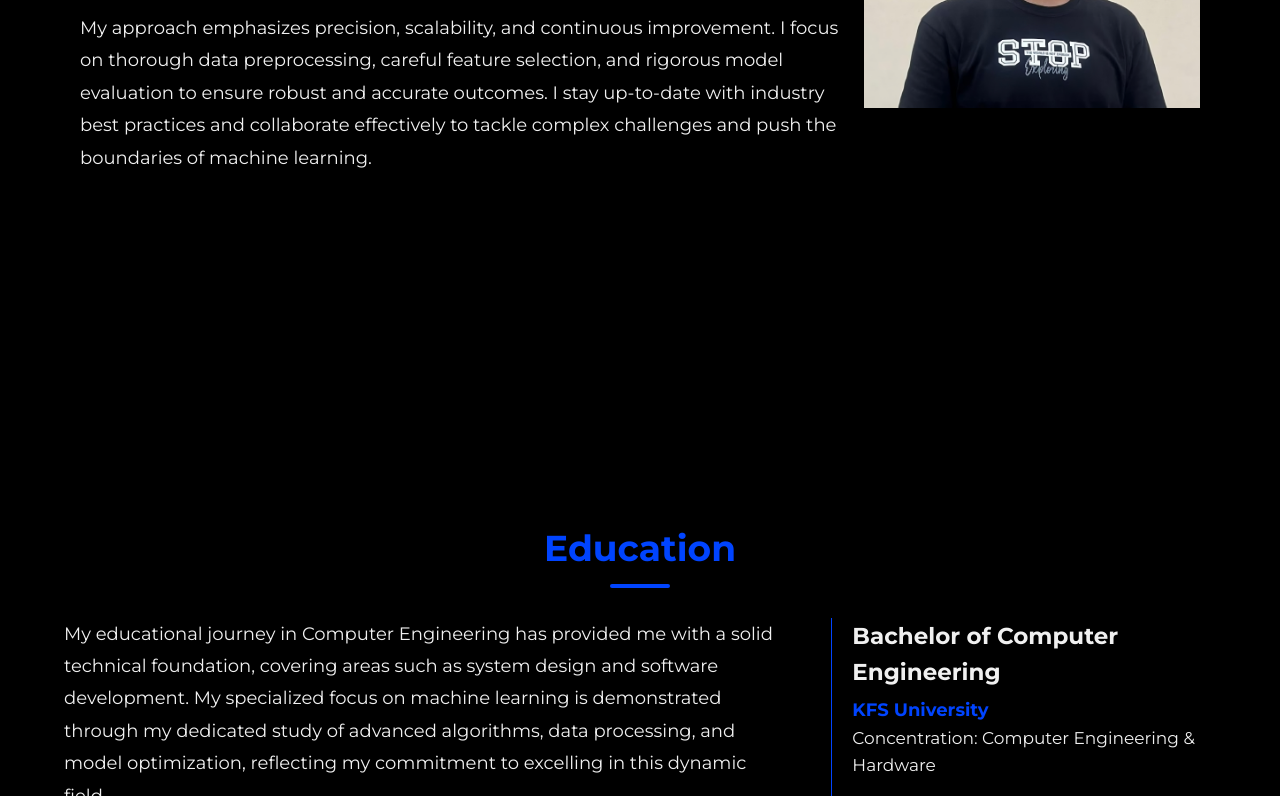
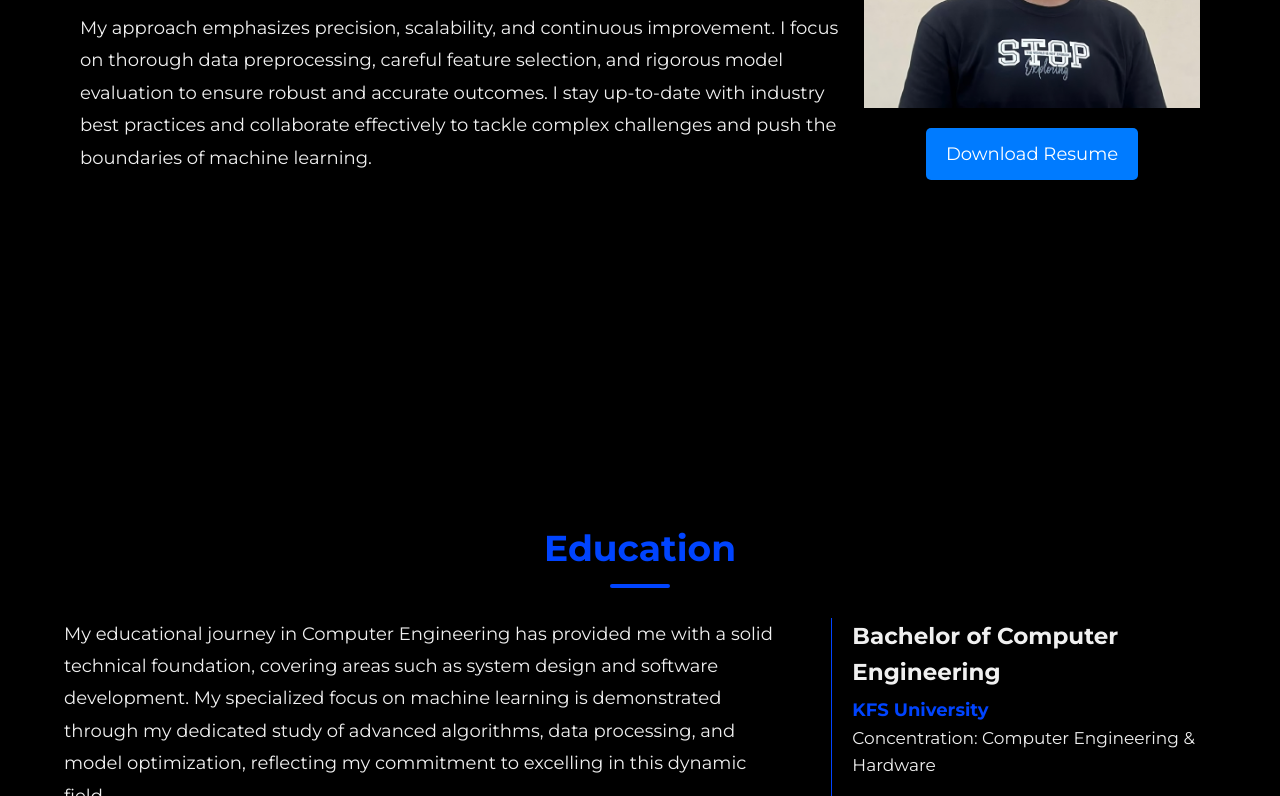
Before and after one commit to M7mdAhmd/shorakyportfolio, a plain HTML site: page index.html in a window 1280 px wide. Shown: the part 1140-1936 px from the top of the page. Drawn offline with Linux system fonts and the light colour scheme.

Commit message:
Add files via upload

```diff
--- a/index.html
+++ b/index.html
@@ -68,6 +68,7 @@
             <div class="about-content">
                 <div class="about-img">
                     <img src="media/Profile Image.jpg" alt="profile image">
+                    <a href="media/Mohamed-Elshoraky-Resume.pdf" class="download-button">Download Resume</a>
                 </div>
                 <div class="about-text">
                     <p>
--- a/styles.css
+++ b/styles.css
@@ -282,6 +282,22 @@ header {
 .about-section .about-content .about-img img{
     width: 100%;
 }
+
+.download-button {
+    display: inline-block;
+    padding: 10px 20px;
+    margin-top: 10px;
+    background-color: #007bff; /* Adjust this color to match your website */
+    color: #ffffff; /* Text color */
+    text-decoration: none; /* Remove underline */
+    border-radius: 5px; /* Rounded corners */
+    transition: background-color 0.3s;
+}
+
+.download-button:hover {
+    background-color: #0056b3; /* Darker shade on hover */
+}
+
 
 /* ========== Education Section ========== */
 .education-section {
```
